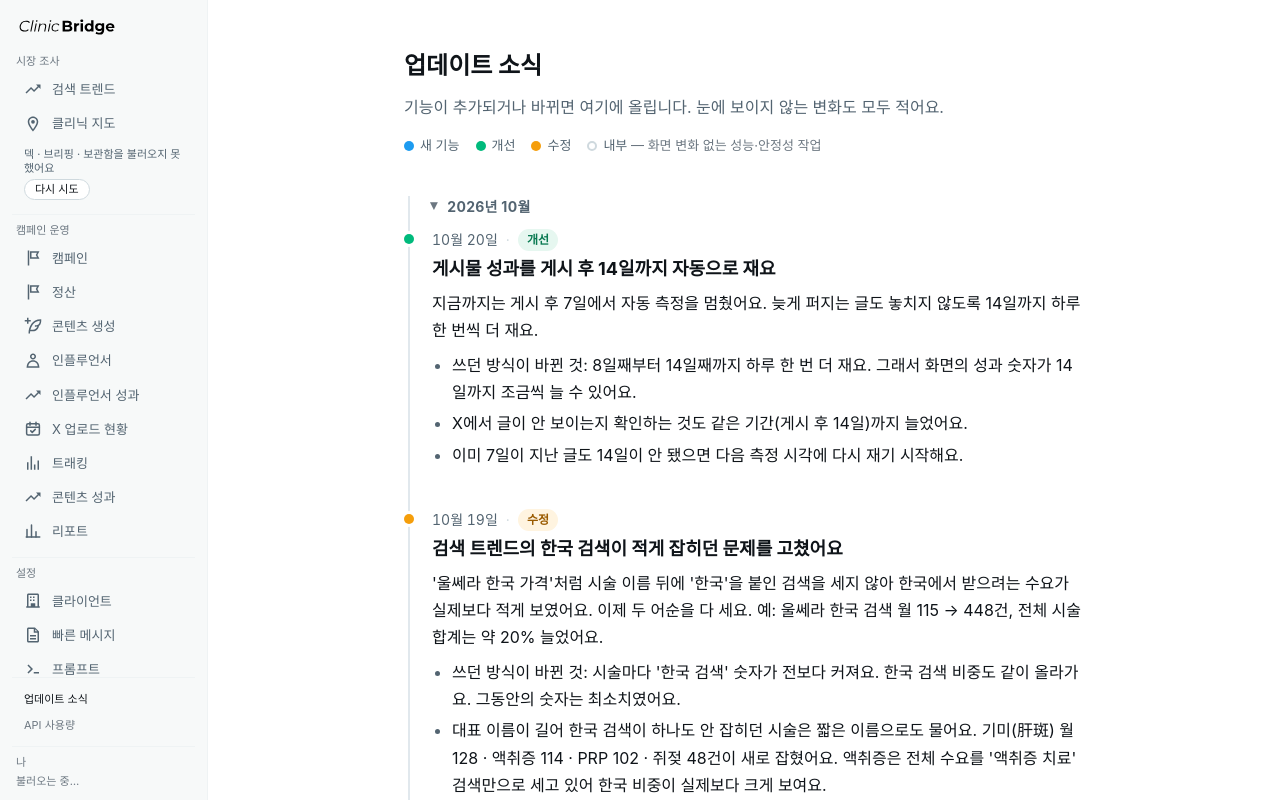
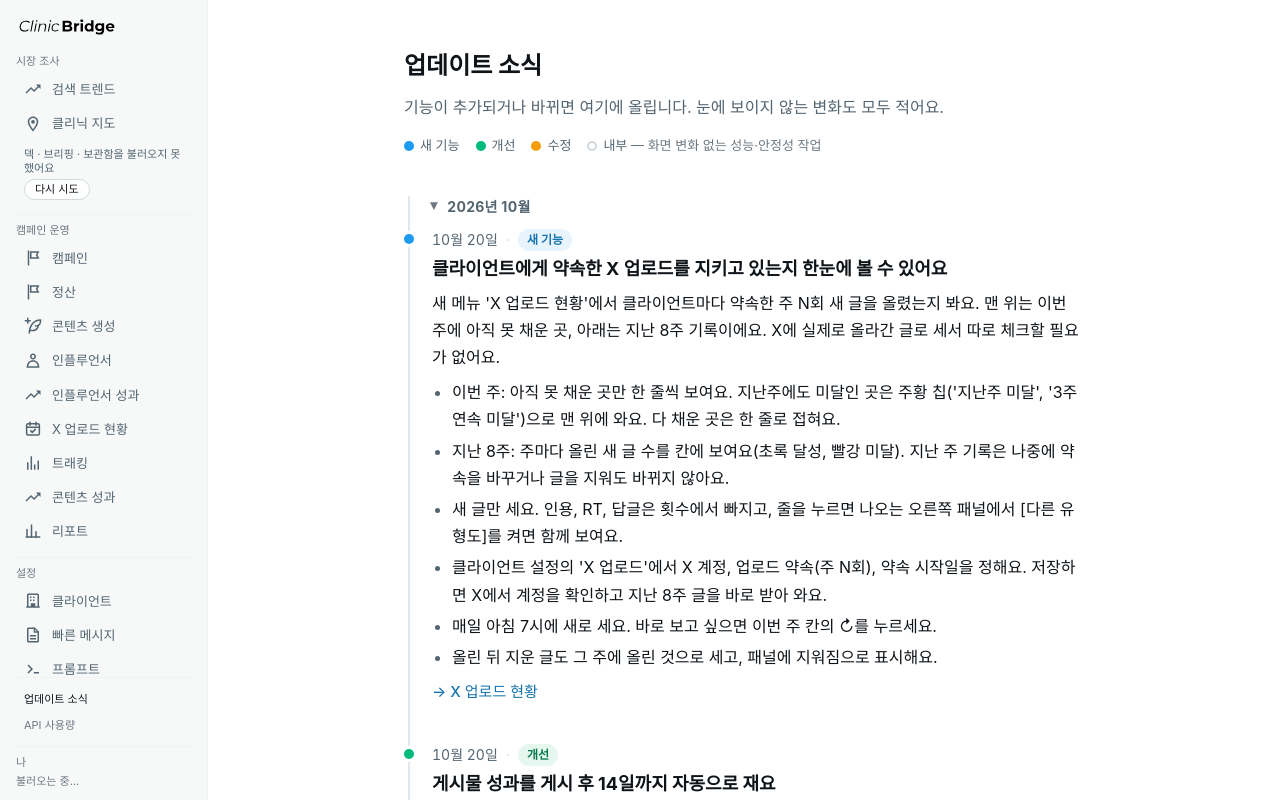
Before and after one commit to cb-koo/cb-x-deck, a Next.js app: page /updates in a window 1280 px wide. Built offline with nearby package versions, Linux system fonts and the light colour scheme; no server answers.

Commit message:
docs(updates): X 업로드 현황 — 약속한 주 N회 새 글을 지키는지 이번 주·지난 8주로

```diff
--- a/src/content/updates.ts
+++ b/src/content/updates.ts
@@ -12,6 +12,20 @@ export type UpdateEntry = {
 };
 
 export const UPDATES: UpdateEntry[] = [
+  {
+    date: '2026-10-20', type: '새 기능',
+    title: '클라이언트에게 약속한 X 업로드를 지키고 있는지 한눈에 볼 수 있어요',
+    summary: "새 메뉴 'X 업로드 현황'에서 클라이언트마다 약속한 주 N회 새 글을 올렸는지 봐요. 맨 위는 이번 주에 아직 못 채운 곳, 아래는 지난 8주 기록이에요. X에 실제로 올라간 글로 세서 따로 체크할 필요가 없어요.",
+    bullets: [
+      "이번 주: 아직 못 채운 곳만 한 줄씩 보여요. 지난주에도 미달인 곳은 주황 칩('지난주 미달', '3주 연속 미달')으로 맨 위에 와요. 다 채운 곳은 한 줄로 접혀요.",
+      '지난 8주: 주마다 올린 새 글 수를 칸에 보여요(초록 달성, 빨강 미달). 지난 주 기록은 나중에 약속을 바꾸거나 글을 지워도 바뀌지 않아요.',
+      '새 글만 세요. 인용, RT, 답글은 횟수에서 빠지고, 줄을 누르면 나오는 오른쪽 패널에서 [다른 유형도]를 켜면 함께 보여요.',
+      "클라이언트 설정의 'X 업로드'에서 X 계정, 업로드 약속(주 N회), 약속 시작일을 정해요. 저장하면 X에서 계정을 확인하고 지난 8주 글을 바로 받아 와요.",
+      '매일 아침 7시에 새로 세요. 바로 보고 싶으면 이번 주 칸의 ↻를 누르세요.',
+      '올린 뒤 지운 글도 그 주에 올린 것으로 세고, 패널에 지워짐으로 표시해요.',
+    ],
+    link: { label: 'X 업로드 현황', href: '/channels' },
+  },
   {
     date: '2026-10-20', type: '개선',
     title: '게시물 성과를 게시 후 14일까지 자동으로 재요',
```
